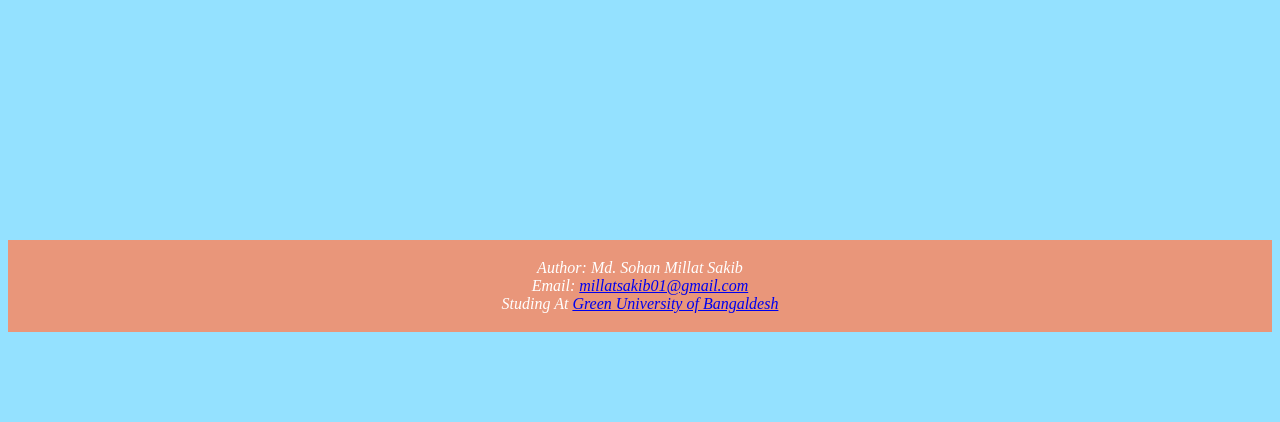
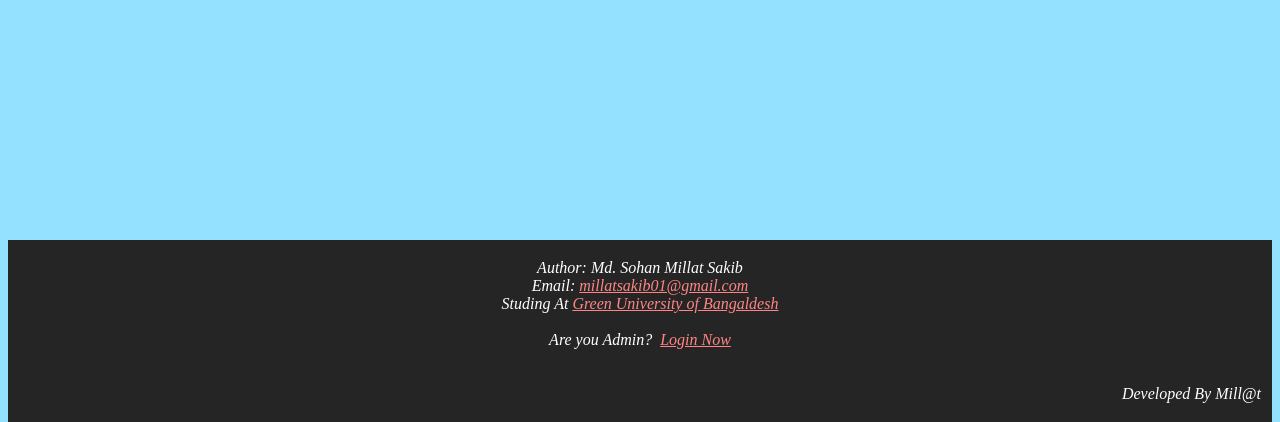
Before and after one commit to MillatSakib/dokan, a PHP site: page / in a window 1280 px wide. Shown: the part 410-832 px from the top of the page. Before the commit the page ends 742 px from the top, so only its background shows below. Run offline with PHP 8.4, Linux system fonts and the light colour scheme.

Commit message:
Home Page Design

```diff
--- a/index.html
+++ b/index.html
@@ -53,10 +53,12 @@
             If you want to sent message through Phone No. input Phone No. with Country Code&nbsp;:&nbsp;<input type="number" placeholder="Input Phone No.(+880)xxxxxxxxxx" id="redir" name="redir" required/>&nbsp;
             <input type="submit" value="Sent Message" class ="button button1"/>
             </form>
-          <footer>
-            <p><address>Author: Md. Sohan Millat Sakib</br>
-                Email:&nbsp;<a href="mailto:millatsakib01@gmail.com">millatsakib01@gmail.com</a></br>
-                Studing At <a href="https://green.edu.bd/">Green University of Bangaldesh</a>
-                </address></p></footer>
+            <footer>
+              <p><address>Author: Md. Sohan Millat Sakib</br>
+                  Email:&nbsp;<a href="mailto:millatsakib01@gmail.com" class="foota">millatsakib01@gmail.com</a></br>
+                  Studing At <a href="https://green.edu.bd/" class="foota">Green University of Bangaldesh</a></br>
+              </br>Are you Admin?&nbsp; <a href="login.html" class="foota">Login Now</a>
+                  <div class="developer"><br><br>Developed By Mill@t&nbsp;&nbsp;</div>
+                  </address></p></footer>
         </body>
         </html>
--- a/style.css
+++ b/style.css
@@ -62,10 +62,45 @@ input{
                 top: 250px;
                 text-align:center;
                 padding: 3px;
-                background-color: darksalmon;
+                background-color: rgb(37, 37, 37);
                 color:white;
             }
 
             h1{
                 text-align: center;
             }
+                      /* unvisited link */
+ .foota:link {
+    color: rgb(255, 133, 133);
+  }
+
+  /* visited link */
+  .foota:visited {
+    color: rgb(153, 255, 153);
+  }
+
+  /* mouse over link */
+  .foota:hover {
+    color: rgb(255, 255, 255);
+  }
+
+  /* selected link */
+  .foota:active {
+    color: rgb(95, 95, 255);
+  }
+  .developer{
+    text-align: right;
+  }
+
+  .inputfiled{
+    text-align: center;
+    border-color: blueviolet;
+    border: 3px solid #555;
+    border-radius: 60px;
+    padding-bottom: 15px;
+    padding-top: auto;
+    padding-left: auto;
+    padding-right: auto;
+    background: hsl(0, 100%, 77%);
+    margin: 15px 0;
+  }
```
